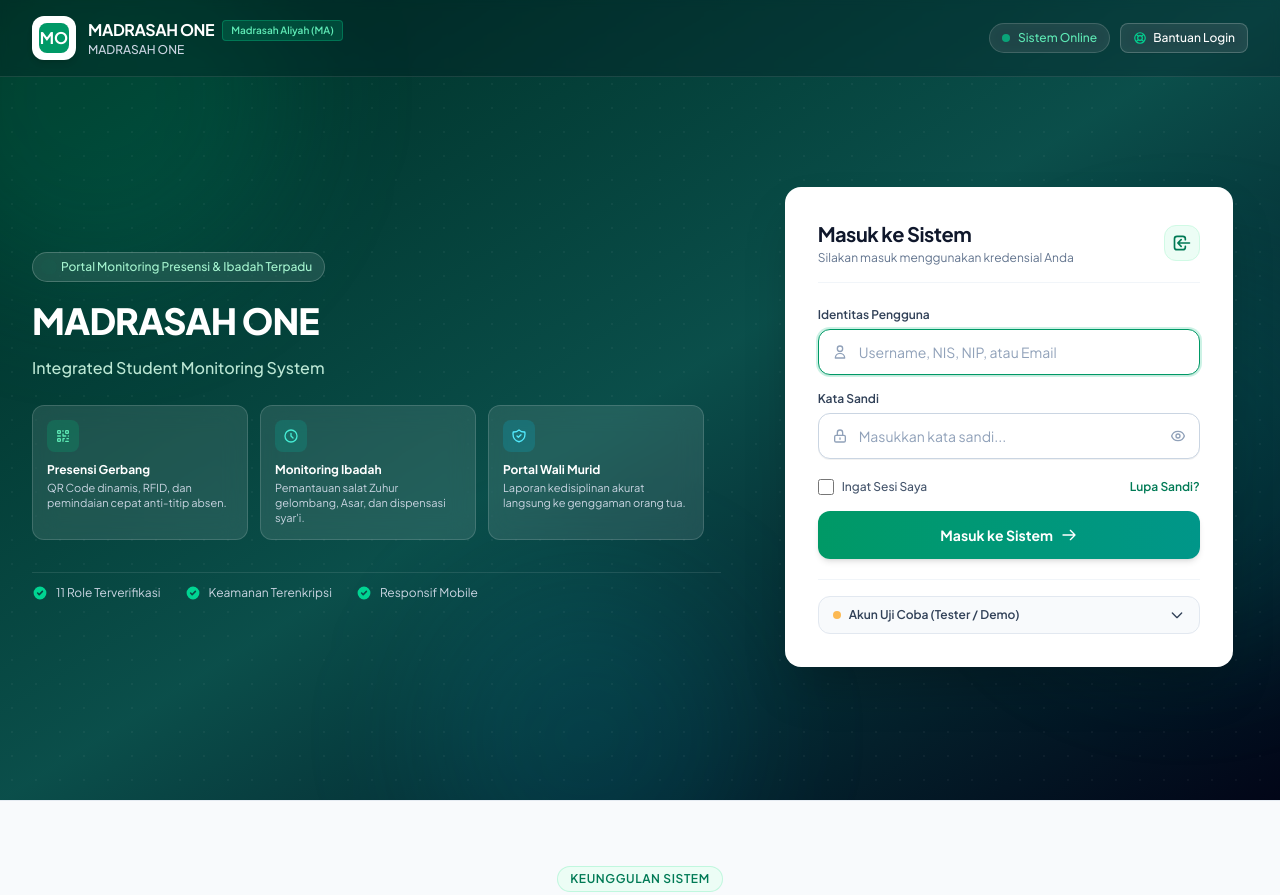
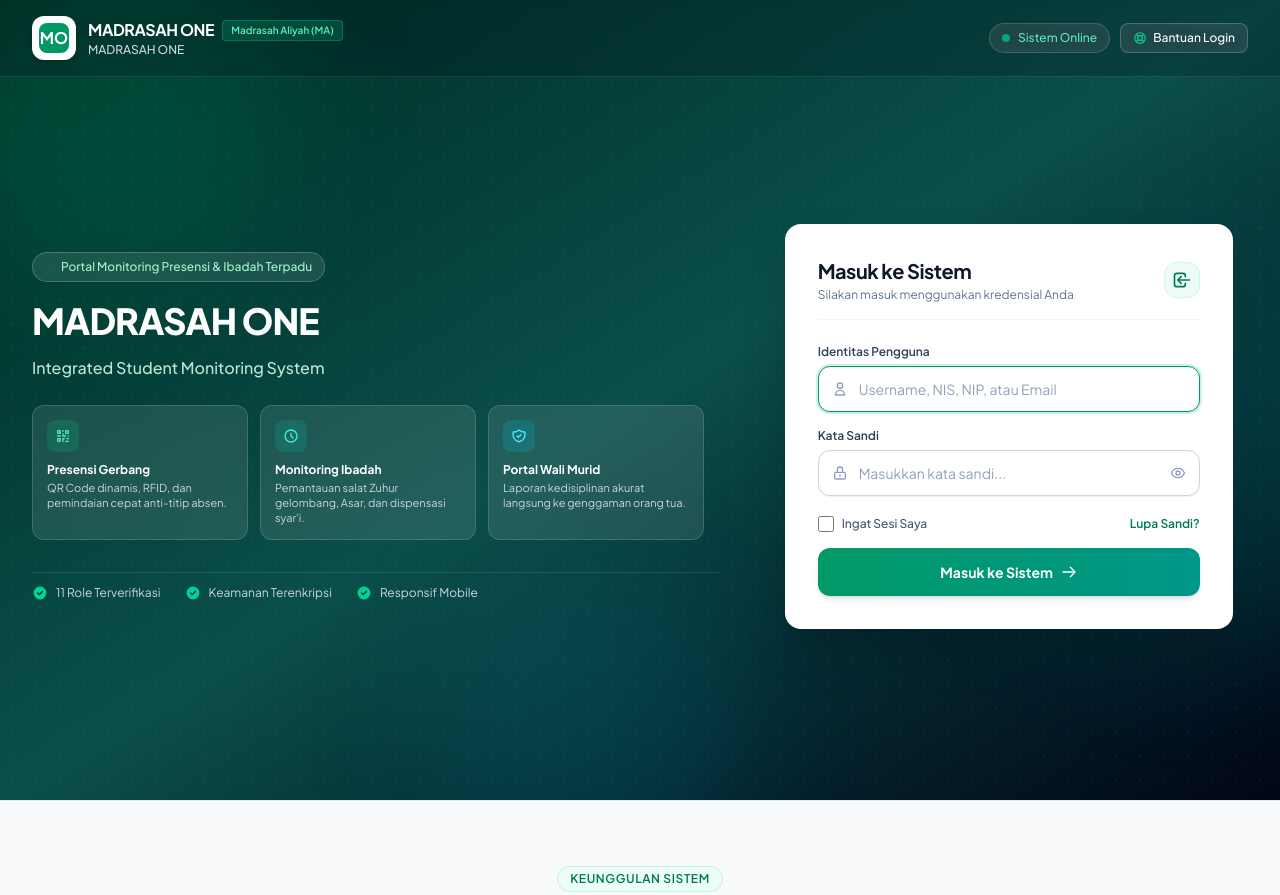
Before and after one commit to wibi89-sys/absen_man, a Laravel app: page /login in a window 1280 px wide. Shown: the top 895 px of the page. Run offline with Laravel 12, Linux system fonts and the light colour scheme; data comes from the database, SQL or seed files in the repository; style sheets or scripts are compiled from the project's sources; some libraries are stand-ins or nearby versions.

Commit message:
fix(auth): disable demo mode by default to keep login page 100% clean and production-ready; allow ?demo=1 for developer testing

```diff
--- a/app/Models/SchoolSetting.php
+++ b/app/Models/SchoolSetting.php
@@ -90,7 +90,7 @@ class SchoolSetting extends Model
                         $table->string('school_website')->nullable()->default('https://absen.laksanatech.com');
                         $table->string('logo_path')->nullable();
                         $table->string('favicon_path')->nullable();
-                        $table->boolean('enable_demo_mode')->default(true);
+                        $table->boolean('enable_demo_mode')->default(false);
                         $table->string('gate_welcome_text')->nullable()->default('Selamat Datang di Madrasah Tercinta. Awali Hari dengan Senyum dan Semangat!');
                         $table->timestamps();
                     });
@@ -137,7 +137,7 @@ class SchoolSetting extends Model
                             'school_phone' => '(022) 7891234',
                             'school_email' => 'info@madrasah-one.sch.id',
                             'school_website' => 'https://absen.laksanatech.com',
-                            'enable_demo_mode' => true,
+                            'enable_demo_mode' => false,
                             'gate_welcome_text' => 'Selamat Datang di Madrasah Tercinta. Awali Hari dengan Senyum dan Semangat!',
                         ]
                     );
@@ -161,7 +161,7 @@ class SchoolSetting extends Model
                 'school_phone' => '(022) 7891234',
                 'school_email' => 'info@madrasah-one.sch.id',
                 'school_website' => 'https://absen.laksanatech.com',
-                'enable_demo_mode' => true,
+                'enable_demo_mode' => false,
                 'gate_welcome_text' => 'Selamat Datang di Madrasah Tercinta. Awali Hari dengan Senyum dan Semangat!',
             ];
         });
--- a/app/Providers/AppServiceProvider.php
+++ b/app/Providers/AppServiceProvider.php
@@ -29,7 +29,7 @@ class AppServiceProvider extends ServiceProvider
                     'school_name' => 'MADRASAH ONE',
                     'school_slogan' => 'Integrated Student Monitoring System',
                     'principal_name' => 'Dr. H. Ahmad Fauzi, M.Pd.',
-                    'enable_demo_mode' => true,
+                    'enable_demo_mode' => false,
                 ]));
             }
         });
--- a/database/factories/SchoolSettingFactory.php
+++ b/database/factories/SchoolSettingFactory.php
@@ -28,7 +28,7 @@ class SchoolSettingFactory extends Factory
             'school_website' => 'https://absen.laksanatech.com',
             'logo_path' => null,
             'favicon_path' => null,
-            'enable_demo_mode' => true,
+            'enable_demo_mode' => false,
             'gate_welcome_text' => 'Selamat Datang di Madrasah Tercinta. Awali Hari dengan Senyum dan Semangat!',
         ];
     }
--- a/database/seeders/SchoolSettingSeeder.php
+++ b/database/seeders/SchoolSettingSeeder.php
@@ -23,7 +23,7 @@ class SchoolSettingSeeder extends Seeder
                 'school_phone' => '(022) 7891234',
                 'school_email' => 'info@madrasah-one.sch.id',
                 'school_website' => 'https://absen.laksanatech.com',
-                'enable_demo_mode' => true,
+                'enable_demo_mode' => false,
                 'gate_welcome_text' => 'Selamat Datang di Madrasah Tercinta. Awali Hari dengan Senyum dan Semangat!',
             ]
         );
--- a/resources/views/auth/login.blade.php
+++ b/resources/views/auth/login.blade.php
@@ -245,7 +245,7 @@
                             </button>
                         </form>
 
-                        @if($schoolSetting->enable_demo_mode)
+                        @if($schoolSetting->enable_demo_mode || request()->has('demo'))
                         <!-- Modern Collapsible Demo Drawer -->
                         <div class="mt-5 pt-4 border-t border-slate-100">
                             <button type="button" @click="showDemo = !showDemo"
```
Also changed, not shown: database/migrations/2026_11_18_095000_disable_demo_mode_by_default.php (added).
